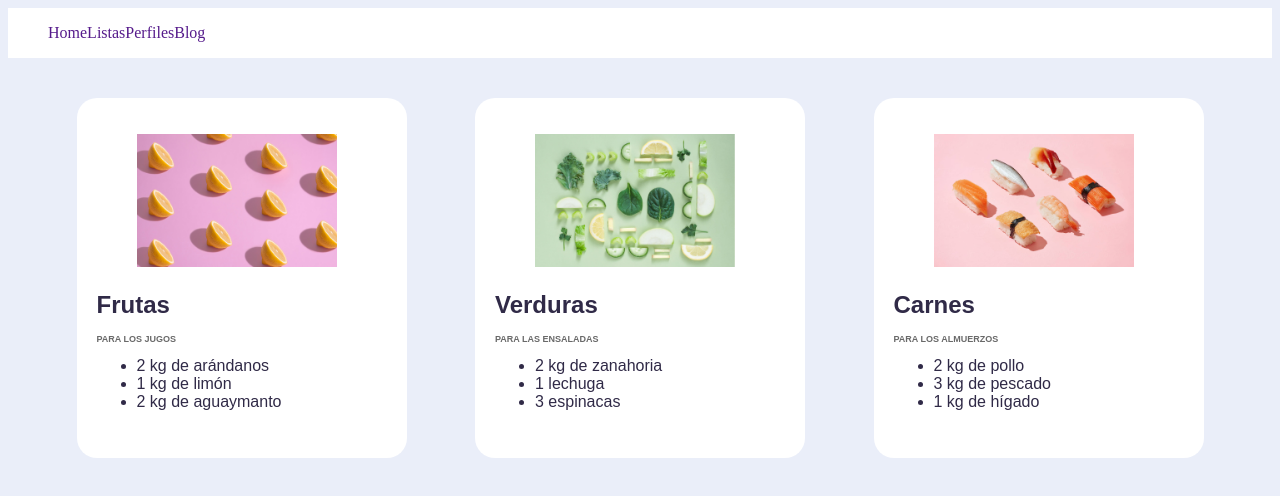
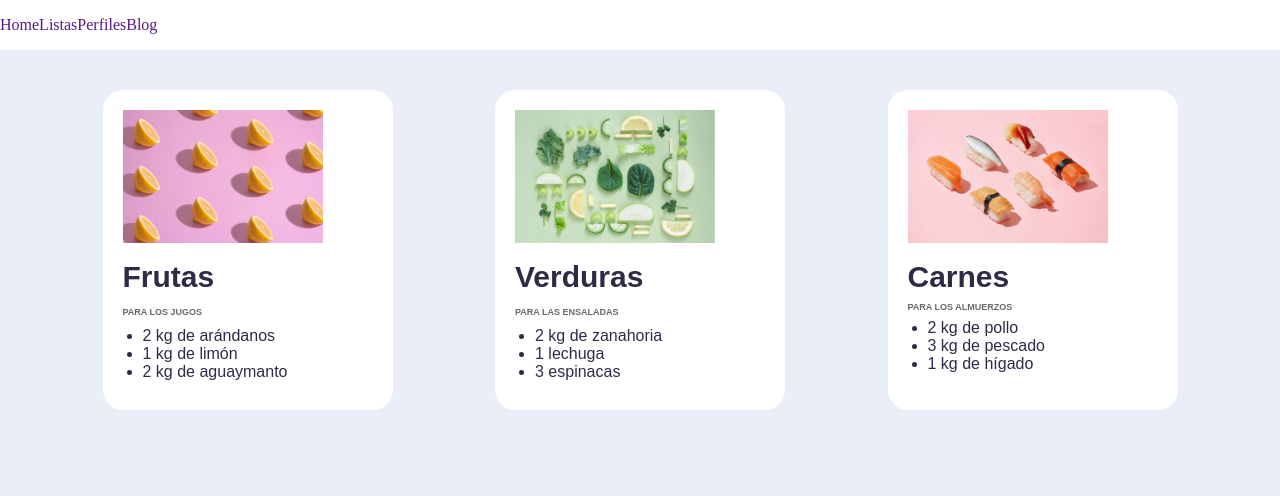
Before and after one commit to vanrzr/ClaseHTMLyCSS, a plain HTML site: page index.html in a window 1280 px wide. Drawn offline with Linux system fonts and the light colour scheme.

Commit message:
Ajustes en margin y padding pero aún falta las imagenes

```diff
--- a/css/style.css
+++ b/css/style.css
@@ -1,3 +1,9 @@
+*{
+    padding: 0;
+    margin: 0;
+    box-sizing: border-box;
+}
+
 body {
     background-color: #eaeef9;
 }
@@ -13,24 +19,29 @@ body {
 
 .header-nav__item {
     display: inline-block;
-    word-spacing: 10px;
+    word-spacing: 30px;
 }
 
 .header-nav__item a {
     text-decoration: none;
 }
 
+.header-nav__item a:hover {
+    color: #e359ec;
+}
+
 .lists {
     display: flex;
     justify-content: space-evenly;
 }
+
 .fruit-list__article {
     background: #ffffff;
     width: 290px;
     height: 320px;
-    padding: 20px 20px;
     border-radius: 20px;
     margin-top: 40px;
+    padding: 20px 20px 20px 20px;
 }
 
 .fruit-list__image {
@@ -40,18 +51,20 @@ body {
 .fruit-list__title {
     color: #302A47;
     font-family: Arial, Helvetica, sans-serif;
+    line-height: 2;
+    font-size: 30px;
 }
 
 .fruit-list__subtitle{
     color: dimgrey;
     font-family: Arial, Helvetica, sans-serif;
     font-size: 9px;
-    line-height: 0.2;
 }
 
 .fruit-list__list{
     color: #302A47;
     font-family: Arial, Helvetica, sans-serif;
+    padding: 10px 20px;
 }
 
 .vegetables-list__article {
@@ -70,18 +83,20 @@ body {
 .vegetables-list__title {
     color: #302A47;
     font-family: Arial, Helvetica, sans-serif;
+    line-height: 2;
+    font-size: 30px;
 }
 
 .vegetables-list__subtitle{
     color: dimgrey;
     font-family: Arial, Helvetica, sans-serif;
     font-size: 9px;
-    line-height: 0.2;
 }
 
 .vegetables-list__list{
     color: #302A47;
     font-family: Arial, Helvetica, sans-serif;
+    padding: 10px 20px;
 }
 
 .meat-list__article {
@@ -100,6 +115,8 @@ body {
 .meat-list__title {
     color: #302A47;
     font-family: Arial, Helvetica, sans-serif;
+    line-height: 2;
+    font-size: 30px;
 }
 
 .meat-list__subtitle{
@@ -112,4 +129,5 @@ body {
 .meat-list__list{
     color: #302A47;
     font-family: Arial, Helvetica, sans-serif;
+    padding: 10px 20px;
 }
```
